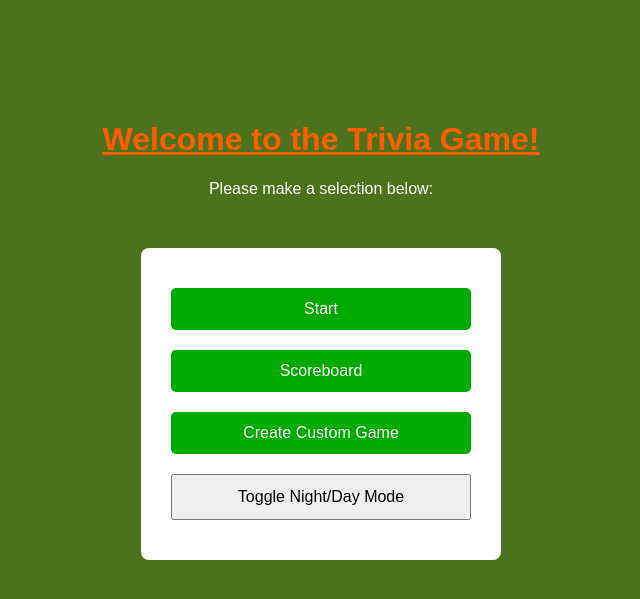
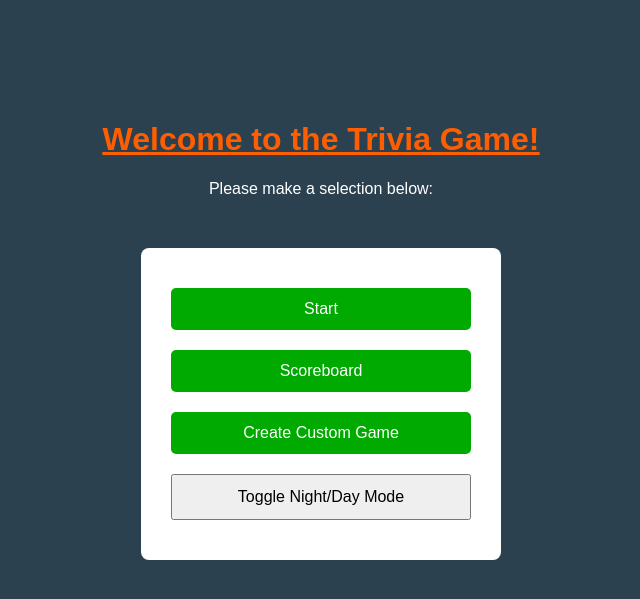
Before and after one commit to davidmorseiii/project-g2, a Flask app: page / in a window 1280 px wide. Shown: the top 599 px of the page, without its empty margins (319-959 px from the left). Run offline with Flask 3, Linux system fonts and the light colour scheme.

Commit message:
No Green

```diff
--- a/src/static/style.css
+++ b/src/static/style.css
@@ -1,6 +1,6 @@
 body {
     font-family: Arial, sans-serif;
-    background-color: #4C721D;
+    background-color: #2b414f;
     color: white;
     text-align: center;
     margin: 0;
```
